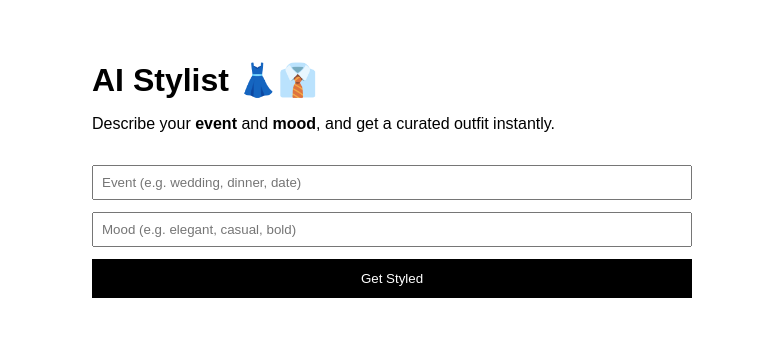
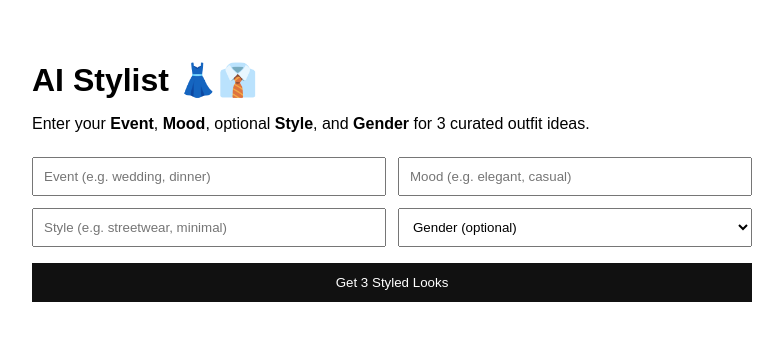
Before and after one commit to vejay650/vesture-os-mvp, a Next.js app: page / in a window 1280 px wide. Shown: the top 340 px of the page, without its empty margins (248-1031 px from the left). Built offline with nearby package versions, Linux system fonts and the light colour scheme.

Commit message:
Update index.tsx

```diff
--- a/pages/index.tsx
+++ b/pages/index.tsx
@@ -4,28 +4,31 @@ import { useState } from "react";
 export default function Home() {
   const [event, setEvent] = useState("");
   const [mood, setMood] = useState("");
-  const [suggestion, setSuggestion] = useState("");
+  const [style, setStyle] = useState("");
+  const [gender, setGender] = useState("");
+  const [suggestions, setSuggestions] = useState<string[]>([]);
   const [loading, setLoading] = useState(false);
   const [error, setError] = useState("");
 
   const handleSubmit = async (e: React.FormEvent) => {
     e.preventDefault();
     setLoading(true);
-    setSuggestion("");
     setError("");
+    setSuggestions([]);
 
     try {
       const res = await fetch("/api/curate", {
         method: "POST",
         headers: { "Content-Type": "application/json" },
-        body: JSON.stringify({ event, mood }),
+        body: JSON.stringify({ event, mood, style, gender }),
       });
 
       const data = await res.json();
-      if (res.ok) {
-        setSuggestion(data.suggestion);
+
+      if (!res.ok) {
+        setError(data?.error || "Something went wrong.");
       } else {
-        setError(data.error || "Something went wrong.");
+        setSuggestions(Array.isArray(data?.suggestions) ? data.suggestions : []);
       }
     } catch (err: any) {
       setError("Failed to reach server.");
@@ -35,50 +38,72 @@ export default function Home() {
   };
 
   return (
-    <main style={{ padding: "2rem", fontFamily: "sans-serif", maxWidth: "600px", margin: "0 auto" }}>
-      <h1 style={{ marginBottom: "1rem" }}>AI Stylist 👗👔</h1>
-      <p style={{ marginBottom: "2rem" }}>
-        Describe your <strong>event</strong> and <strong>mood</strong>, and get a curated outfit instantly.
+    <main style={{ padding: "2rem", fontFamily: "sans-serif", maxWidth: 720, margin: "0 auto" }}>
+      <h1 style={{ marginBottom: 8 }}>AI Stylist 👗👔</h1>
+      <p style={{ marginBottom: 24 }}>
+        Enter your <strong>Event</strong>, <strong>Mood</strong>, optional <strong>Style</strong>, and <strong>Gender</strong> for 3 curated outfit ideas.
       </p>
 
-      <form onSubmit={handleSubmit} style={{ display: "flex", flexDirection: "column", gap: "0.75rem" }}>
+      <form onSubmit={handleSubmit} style={{ display: "grid", gap: 12, gridTemplateColumns: "1fr 1fr" }}>
         <input
-          type="text"
-          placeholder="Event (e.g. wedding, dinner, date)"
+          placeholder="Event (e.g. wedding, dinner)"
           value={event}
           onChange={(e) => setEvent(e.target.value)}
-          style={{ padding: "0.5rem" }}
           required
+          style={{ padding: "10px", gridColumn: "1 / span 1" }}
         />
         <input
-          type="text"
-          placeholder="Mood (e.g. elegant, casual, bold)"
+          placeholder="Mood (e.g. elegant, casual)"
           value={mood}
           onChange={(e) => setMood(e.target.value)}
-          style={{ padding: "0.5rem" }}
           required
+          style={{ padding: "10px", gridColumn: "2 / span 1" }}
         />
+        <input
+          placeholder="Style (e.g. streetwear, minimal)"
+          value={style}
+          onChange={(e) => setStyle(e.target.value)}
+          style={{ padding: "10px", gridColumn: "1 / span 1" }}
+        />
+        <select
+          value={gender}
+          onChange={(e) => setGender(e.target.value)}
+          style={{ padding: "10px", gridColumn: "2 / span 1" }}
+        >
+          <option value="">Gender (optional)</option>
+          <option value="men's">Men’s</option>
+          <option value="women's">Women’s</option>
+          <option value="unisex">Unisex</option>
+        </select>
+
         <button
           type="submit"
           disabled={loading}
           style={{
-            padding: "0.75rem",
-            background: "#000",
+            padding: "12px 16px",
+            background: "#111",
             color: "#fff",
             border: "none",
             cursor: "pointer",
+            gridColumn: "1 / span 2",
+            marginTop: 4
           }}
         >
-          {loading ? "Styling..." : "Get Styled"}
+          {loading ? "Styling..." : "Get 3 Styled Looks"}
         </button>
       </form>
 
-      {error && <p style={{ color: "red", marginTop: "1rem" }}>{error}</p>}
-      {suggestion && (
-        <div style={{ marginTop: "2rem", padding: "1rem", border: "1px solid #ccc" }}>
-          <h3>Suggested Outfit:</h3>
-          <p>{suggestion}</p>
-        </div>
+      {error && <p style={{ color: "red", marginTop: 16 }}>{error}</p>}
+
+      {suggestions.length > 0 && (
+        <section style={{ marginTop: 24 }}>
+          <h3 style={{ marginBottom: 8 }}>Suggested Outfits</h3>
+          <ol style={{ paddingLeft: 18, lineHeight: 1.6 }}>
+            {suggestions.map((s, i) => (
+              <li key={i}>{s}</li>
+            ))}
+          </ol>
+        </section>
       )}
     </main>
   );
```
